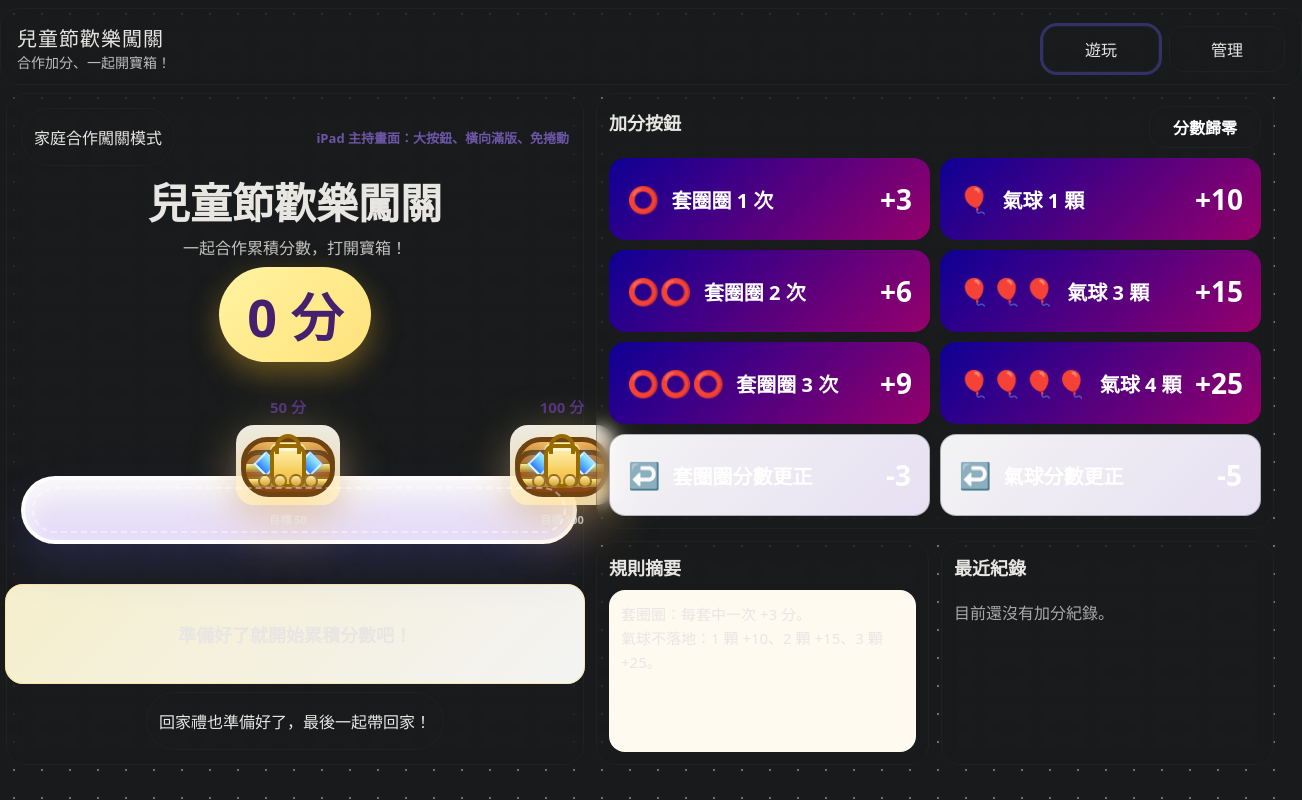
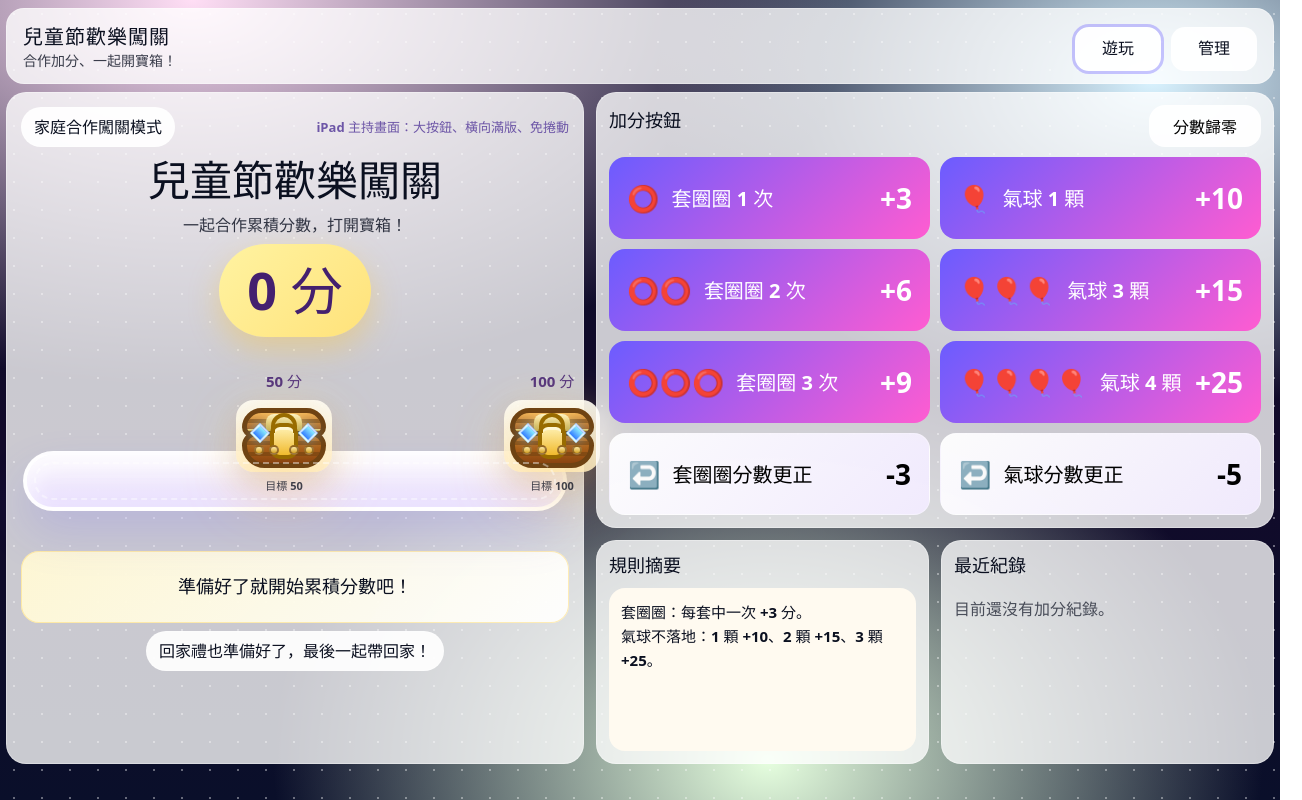
Before and after one commit to Tia2007/treasure-code-quest, a React (Vite) app: page /#/play in a window 1280 px wide. Shown: the whole page, 1302 px wide, since content can reach past the window. Built offline with nearby package versions, Linux system fonts and the light colour scheme.

Commit message:
Update index.css

```diff
--- a/src/index.css
+++ b/src/index.css
@@ -1,5 +1,5 @@
 
-/* :root {
+:root {
   --text: #0b1020;
   --card: rgba(255, 255, 255, 0.78);
   --card-strong: rgba(255, 255, 255, 0.92);
@@ -8,41 +8,7 @@
   --accent: #6b5cff;
   --accent2: #ff5cd1;
   --good: #27c36a;
-  --bad: #ff4d6d; */
-
-html,
-body,
-#root {
-  margin: 0;
-  min-height: 100%;
-  background: var(--bg);
-  color: var(--text);
-}
-
-:root {
-  --bg: #181a1b;
-  --bg-elevated: #1e2021;
-  --panel: rgba(24, 26, 27, 0.78);
-  --panel-strong: rgba(24, 26, 27, 0.92);
-
-  --text: #e8e6e3;
-  --text-soft: #dad7d2;
-  --text-muted: #b2aba1;
-  --link: #3391ff;
-
-  --border: rgba(48, 52, 54, 0.32);
-  --border-strong: rgba(133, 123, 109, 0.18);
-
-  --accent: #0e0095;
-  --accent2: #95006b;
-
-  --good: #27c36a;
-  --bad: #9e001c;
-
-  color: var(--text);
-  color-scheme: dark;
-  font-family: ui-rounded, system-ui, -apple-system, "Segoe UI", Roboto, Arial, sans-serif;
-}
+  --bad: #ff4d6d;
 
   font-family: ui-rounded, system-ui, -apple-system, Segoe UI, Roboto, Arial,
     sans-serif;
```
